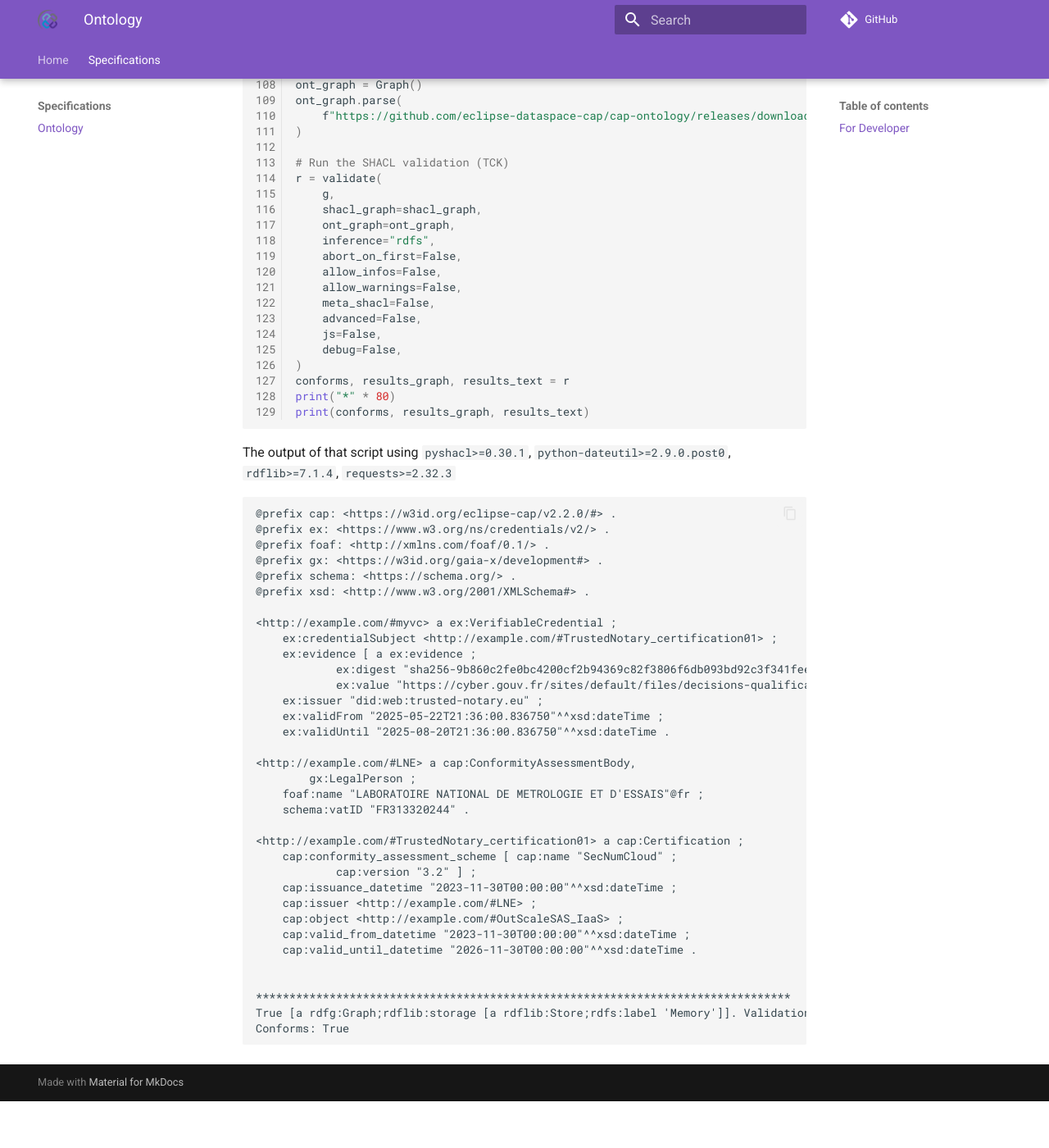
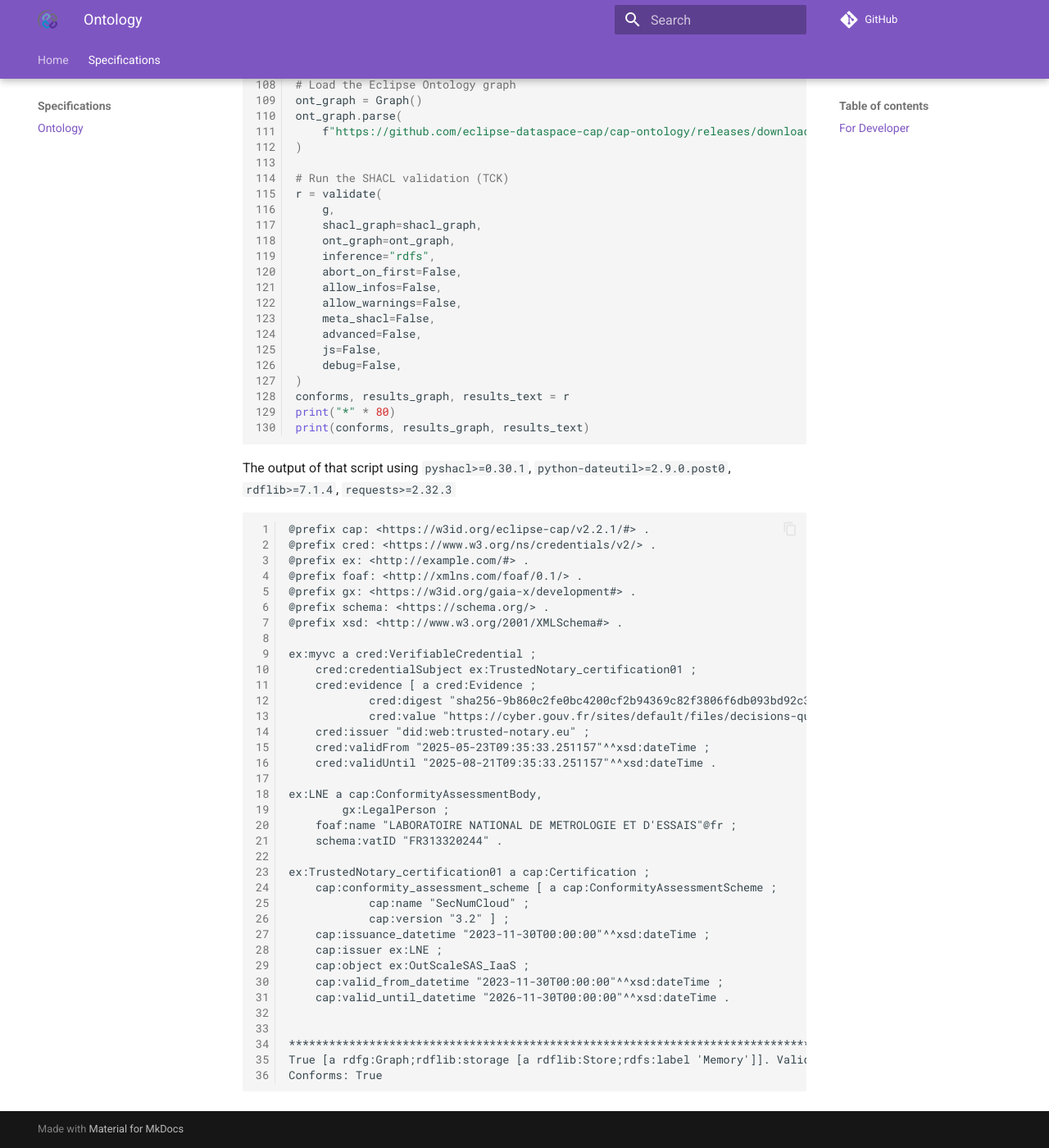
Before and after one commit to eclipse-dataspace-cap/eclipse-dataspace-cap.github.io, an MkDocs documentation site: the page built from docs/ontology.md, in a window 1280 px wide and 1400 px high, scrolled down 2439 px. Shown: the whole window at 82% size. Built offline with MkDocs 1.6.1 and Material for MkDocs 9.7.7, drawn with Linux system fonts in a browser that asks for light colours; comment, search, counter and statistics services are not loaded; before the commit the page ends 3782 px from its top, so only the background shows below that; some of the changed text lies outside the part shown.

Commit message:
fix: wrong prefix binding from CRED to EX

````diff
--- a/docs/ontology.md
+++ b/docs/ontology.md
@@ -26,7 +26,7 @@
 from rdflib import BNode, Graph, Literal, Namespace, Node
 from rdflib.namespace import FOAF, RDF, SDO, XSD
 
-CAP_VERSION = "v2.2.0"
+CAP_VERSION = "v2.2.1"
 
 CRED = Namespace("https://www.w3.org/ns/credentials/v2/")
 CAP = Namespace(f"https://w3id.org/eclipse-cap/{CAP_VERSION}/#")
@@ -44,6 +44,7 @@
 
     scheme = BNode()
     g.add((certification, CAP.conformity_assessment_scheme, scheme))
+    g.add((scheme, RDF.type, CAP.ConformityAssessmentScheme))
     g.add((scheme, CAP.name, Literal("SecNumCloud")))
     g.add((scheme, CAP.version, Literal("3.2")))
     issuance_date = datetime(year=2023, month=11, day=30)
@@ -149,34 +150,36 @@
 
 The output of that script using `pyshacl>=0.30.1`, `python-dateutil>=2.9.0.post0`, `rdflib>=7.1.4`, `requests>=2.32.3`
 
-```text
-@prefix cap: <https://w3id.org/eclipse-cap/v2.2.0/#> .
-@prefix ex: <https://www.w3.org/ns/credentials/v2/> .
+```text linenums="1"
+@prefix cap: <https://w3id.org/eclipse-cap/v2.2.1/#> .
+@prefix cred: <https://www.w3.org/ns/credentials/v2/> .
+@prefix ex: <http://example.com/#> .
 @prefix foaf: <http://xmlns.com/foaf/0.1/> .
 @prefix gx: <https://w3id.org/gaia-x/development#> .
 @prefix schema: <https://schema.org/> .
 @prefix xsd: <http://www.w3.org/2001/XMLSchema#> .
 
-<http://example.com/#myvc> a ex:VerifiableCredential ;
-    ex:credentialSubject <http://example.com/#TrustedNotary_certification01> ;
-    ex:evidence [ a ex:evidence ;
-            ex:digest "sha256-9b860c2fe0bc4200cf2b94369c82f3806f6db093bd92c3f341fee5e676ff1a60" ;
-            ex:value "https://cyber.gouv.fr/sites/default/files/decisions-qualifications/2023_2118_np.pdf" ] ;
-    ex:issuer "did:web:trusted-notary.eu" ;
-    ex:validFrom "2025-05-22T21:36:00.836750"^^xsd:dateTime ;
-    ex:validUntil "2025-08-20T21:36:00.836750"^^xsd:dateTime .
+ex:myvc a cred:VerifiableCredential ;
+    cred:credentialSubject ex:TrustedNotary_certification01 ;
+    cred:evidence [ a cred:Evidence ;
+            cred:digest "sha256-9b860c2fe0bc4200cf2b94369c82f3806f6db093bd92c3f341fee5e676ff1a60" ;
+            cred:value "https://cyber.gouv.fr/sites/default/files/decisions-qualifications/2023_2118_np.pdf" ] ;
+    cred:issuer "did:web:trusted-notary.eu" ;
+    cred:validFrom "2025-05-23T09:35:33.251157"^^xsd:dateTime ;
+    cred:validUntil "2025-08-21T09:35:33.251157"^^xsd:dateTime .
 
-<http://example.com/#LNE> a cap:ConformityAssessmentBody,
+ex:LNE a cap:ConformityAssessmentBody,
         gx:LegalPerson ;
     foaf:name "LABORATOIRE NATIONAL DE METROLOGIE ET D'ESSAIS"@fr ;
     schema:vatID "FR313320244" .
 
-<http://example.com/#TrustedNotary_certification01> a cap:Certification ;
-    cap:conformity_assessment_scheme [ cap:name "SecNumCloud" ;
+ex:TrustedNotary_certification01 a cap:Certification ;
+    cap:conformity_assessment_scheme [ a cap:ConformityAssessmentScheme ;
+            cap:name "SecNumCloud" ;
             cap:version "3.2" ] ;
     cap:issuance_datetime "2023-11-30T00:00:00"^^xsd:dateTime ;
-    cap:issuer <http://example.com/#LNE> ;
-    cap:object <http://example.com/#OutScaleSAS_IaaS> ;
+    cap:issuer ex:LNE ;
+    cap:object ex:OutScaleSAS_IaaS ;
     cap:valid_from_datetime "2023-11-30T00:00:00"^^xsd:dateTime ;
     cap:valid_until_datetime "2026-11-30T00:00:00"^^xsd:dateTime .
 
````
Also changed, not shown: other parts of docs/ontology.md (+4 -4 lines).
